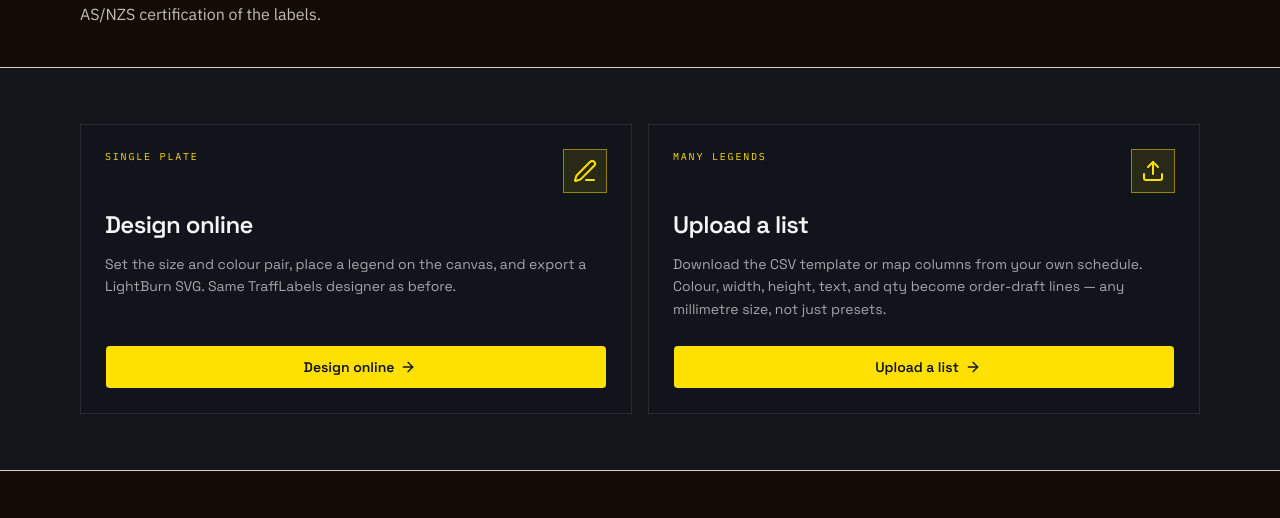
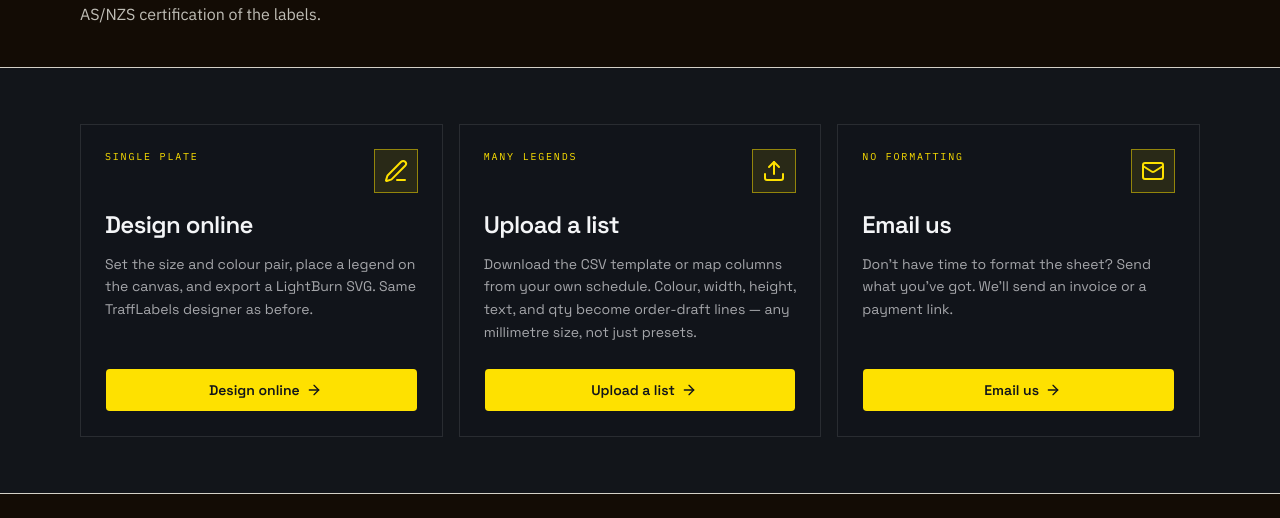
Before and after one commit to GolfChariotsMike/traffolab, a Next.js app: page /order in a window 1280 px wide. Shown: the part 277-795 px from the top of the page. Built offline with nearby package versions, Linux system fonts and the light colour scheme; no server answers.

Commit message:
Add an Email us path on the order chooser
A third card sits with Design online and Upload a list. It links to
the contact form for jobs that are not formatted yet.

Co-authored-by: GolfChariotsMike <GolfChariotsMike@users.noreply.github.com>

```diff
--- a/components/order/order-chooser.tsx
+++ b/components/order/order-chooser.tsx
@@ -1,13 +1,13 @@
 import type { ReactNode } from "react";
 import Link from "next/link";
-import { ArrowRightIcon, PenLineIcon, UploadIcon } from "lucide-react";
+import { ArrowRightIcon, MailIcon, PenLineIcon, UploadIcon } from "lucide-react";
 import { Button } from "@/components/ui/button";
 import { routes } from "@/lib/site";
 
 export function OrderChooser() {
   return (
     <section className="trafflabels-designer font-industrial">
-      <div className="mx-auto grid max-w-6xl gap-4 px-4 py-10 md:grid-cols-2 md:py-14">
+      <div className="mx-auto grid max-w-6xl gap-4 px-4 py-10 md:grid-cols-3 md:py-14">
         <ChooserCard
           href={routes.orderDesigner}
           kicker="Single plate"
@@ -23,6 +23,14 @@ export function OrderChooser() {
           body="Download the CSV template or map columns from your own schedule. Colour, width, height, text, and qty become order-draft lines — any millimetre size, not just presets."
           action="Upload a list"
           icon={<UploadIcon className="size-6" />}
+        />
+        <ChooserCard
+          href={routes.contact}
+          kicker="No formatting"
+          title="Email us"
+          body="Don't have time to format the sheet? Send what you've got. We'll send an invoice or a payment link."
+          action="Email us"
+          icon={<MailIcon className="size-6" />}
         />
       </div>
     </section>
```
